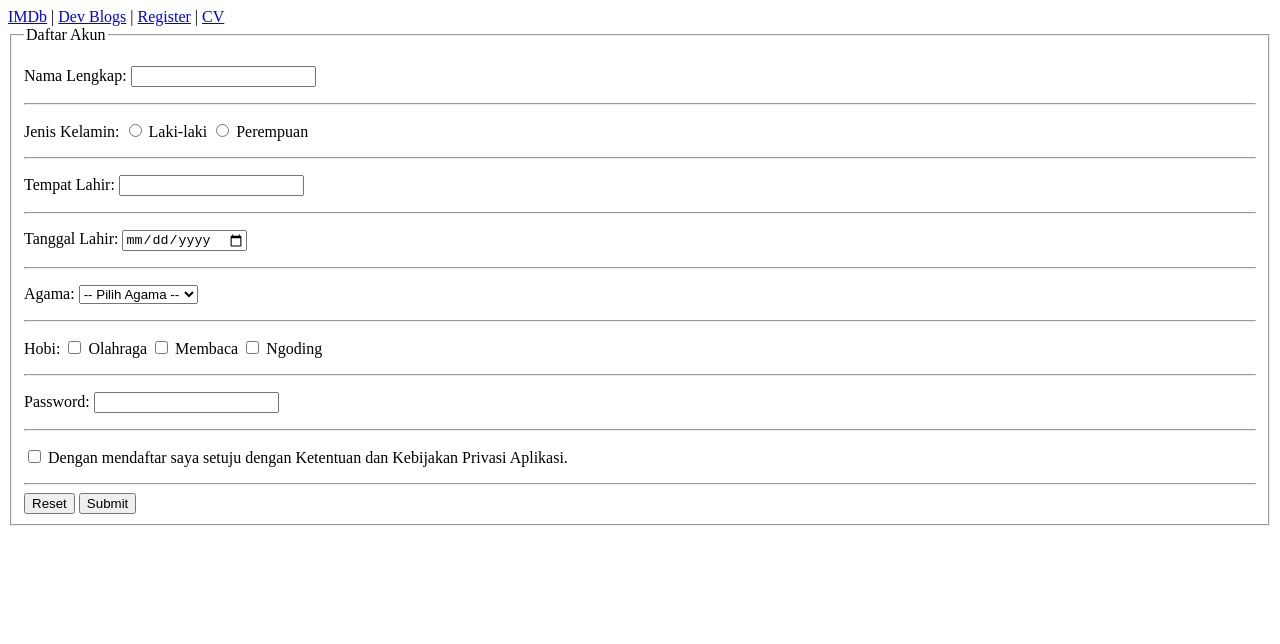
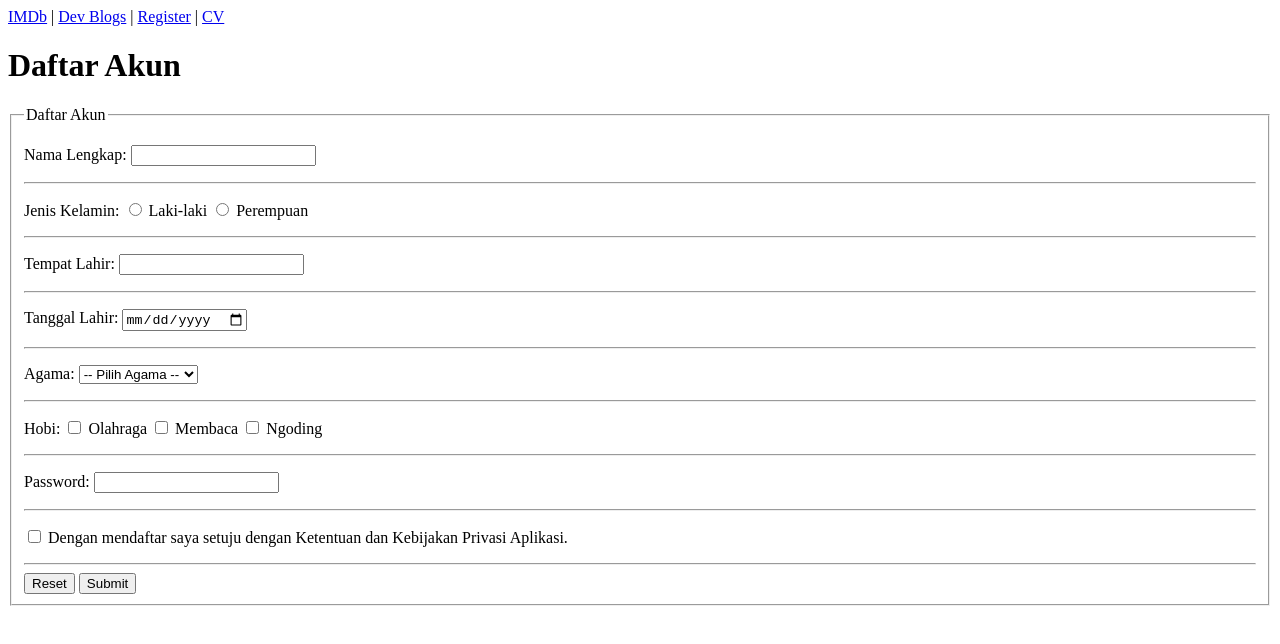
Before and after one commit to manuelsrt01/ifs24016-pabwe-p1, a plain HTML site: page form.html in a window 1280 px wide. Drawn offline with Linux system fonts and the light colour scheme.

Commit message:
UpdtFormHTML

```diff
--- a/form.html
+++ b/form.html
@@ -16,6 +16,8 @@
     </nav>
 
     <main>
+
+        <h1>Daftar Akun</h1>
 
         <form>
 
```
